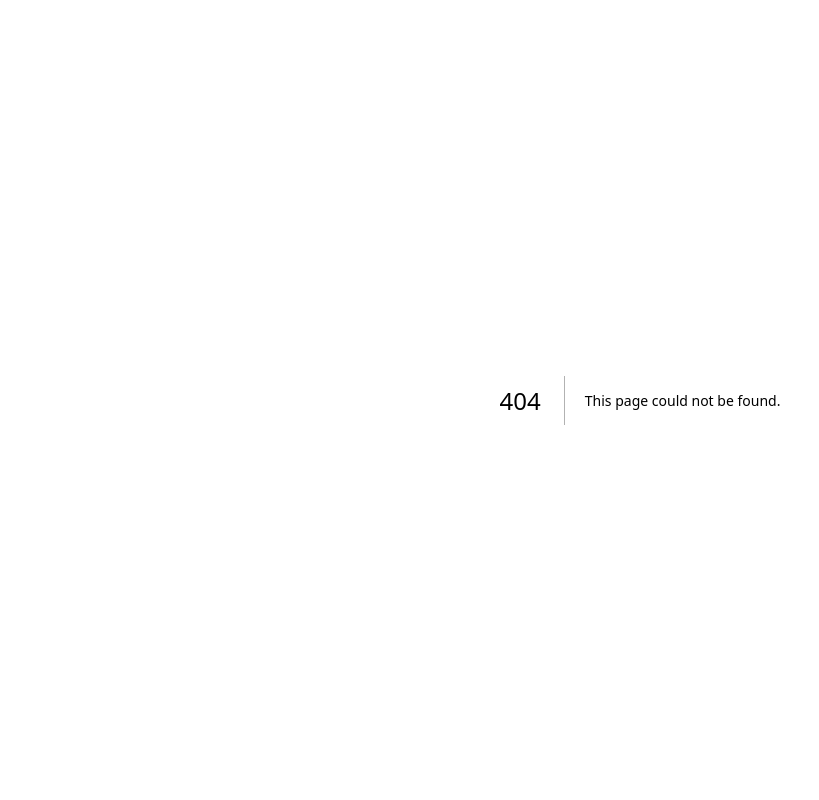
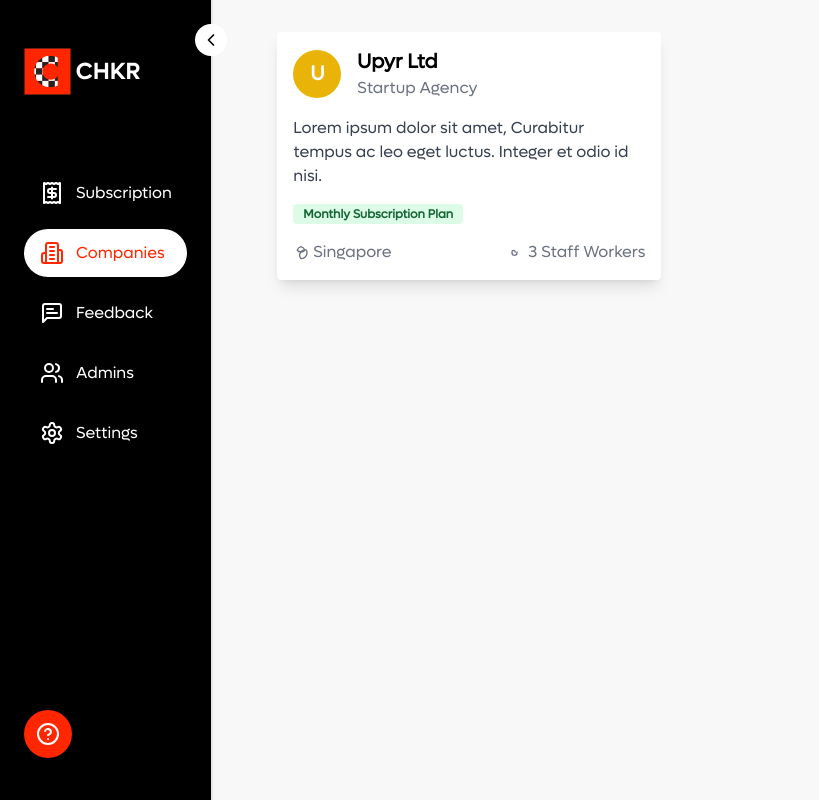
Before and after one commit to abrauf18/chkr, a Next.js app: page /super-admin/companies in a window 1280 px wide. Before the commit this address had no page. Shown: the whole page, without its empty margins (0-819 px from the left). Built offline with nearby package versions, Linux system fonts and the light colour scheme.

Commit message:
feat: company page and structure

```diff
--- /dev/null
+++ b/app/(dashboard)/super-admin/companies/page.tsx
@@ -0,0 +1,6 @@
+import Companies from '@/components/modules/super-admin/companies/companies'
+import React from 'react'
+
+export default function page() {
+  return <Companies />
+}
--- /dev/null
+++ b/components/modules/super-admin/companies/companies.tsx
@@ -0,0 +1,17 @@
+import React from 'react'
+import CompanyCard from './company-card'
+
+export default function Companies() {
+  return (
+    <div className="p-8">
+      <CompanyCard
+        companyName="Upyr Ltd"
+        companyType="Startup Agency"
+        description="Lorem ipsum dolor sit amet, Curabitur tempus ac leo eget luctus. Integer et odio id nisi."
+        subscriptionPlan="Monthly Subscription Plan"
+        location="Singapore"
+        staffCount={3}
+      />
+    </div>
+  )
+}
--- /dev/null
+++ b/components/modules/super-admin/companies/company-card.tsx
@@ -0,0 +1,54 @@
+import React from 'react';
+
+interface CompanyCardProps {
+  companyName: string;
+  companyType: string;
+  description: string;
+  subscriptionPlan: string;
+  location: string;
+  staffCount: number;
+}
+
+const CompanyCard: React.FC<CompanyCardProps> = ({
+  companyName,
+  companyType,
+  description,
+  subscriptionPlan,
+  location,
+  staffCount,
+}) => {
+  return (
+    <div className="max-w-sm rounded overflow-hidden shadow-lg p-4 bg-white">
+      <div className="flex items-center mb-4">
+        <div className="w-12 h-12 rounded-full bg-yellow-500 flex items-center justify-center text-white">
+          <span className="text-xl font-bold">{companyName.charAt(0)}</span>
+        </div>
+        <div className="ml-4">
+          <div className="font-bold text-xl">{companyName}</div>
+          <div className="text-gray-500">{companyType}</div>
+        </div>
+      </div>
+      <p className="text-gray-700 text-base mb-4">{description}</p>
+      <div className="flex items-center mb-4">
+        <span className="bg-green-100 text-green-800 text-xs font-semibold mr-2 px-2.5 py-0.5 rounded">{subscriptionPlan}</span>
+      </div>
+      <div className="flex justify-between items-center text-gray-500">
+        <div className="flex items-center">
+          <svg className="w-4 h-4 mr-1" fill="none" stroke="currentColor" viewBox="0 0 24 24" xmlns="http://www.w3.org/2000/svg">
+            <path strokeLinecap="round" strokeLinejoin="round" strokeWidth="2" d="M12 12c2.28 0 4.34-.98 5.65-2.56A7.968 7.968 0 0012 4a7.968 7.968 0 00-5.65 5.44C7.66 11.02 9.72 12 12 12z"></path>
+            <path strokeLinecap="round" strokeLinejoin="round" strokeWidth="2" d="M12 22c4.97 0 9-4.03 9-9 0-1.38-.31-2.7-.86-3.88A7.97 7.97 0 0012 22z"></path>
+          </svg>
+          {location}
+        </div>
+        <div className="flex items-center">
+          <svg className="w-4 h-4 mr-1" fill="none" stroke="currentColor" viewBox="0 0 24 24" xmlns="http://www.w3.org/2000/svg">
+            <path strokeLinecap="round" strokeLinejoin="round" strokeWidth="2" d="M6 12v1.21c0 2.06 1.69 3.79 3.75 3.79s3.75-1.73 3.75-3.79V12m-7.5 0a2.375 2.375 0 014.75 0m-4.75 0v1.21c0 2.06 1.69 3.79 3.75 3.79s3.75-1.73 3.75-3.79V12m-7.5 0a2.375 2.375 0 014.75 0"></path>
+          </svg>
+          {staffCount} Staff Workers
+        </div>
+      </div>
+    </div>
+  );
+};
+
+export default CompanyCard;
```
